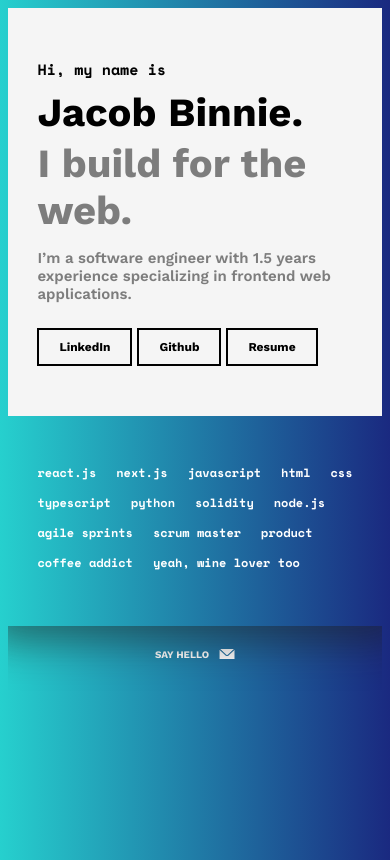
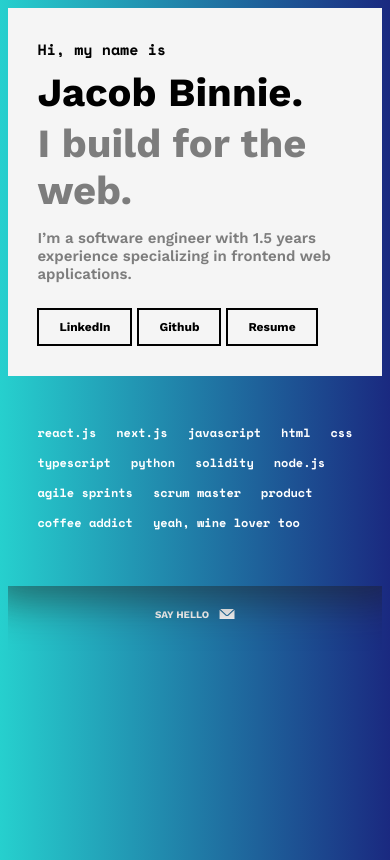
Before and after one commit to jacobbinnie/portfolio, a React (Create React App) app: page / in a window 390 px wide. Built offline with nearby package versions, Linux system fonts and the light colour scheme.

Commit message:
update profile padding on mobile

```diff
--- a/src/components/Profile.css
+++ b/src/components/Profile.css
@@ -97,8 +97,9 @@ h1 {
   }
 }
 
-/* @media only screen and (max-width: 530px) {
+@media only screen and (max-width: 530px) {
   .profile {
-    padding: 100px 50px 100px 50px;
+    padding: 30px 50px 30px 50px;
+    overflow: hidden;
   }
-} */
+}
```
